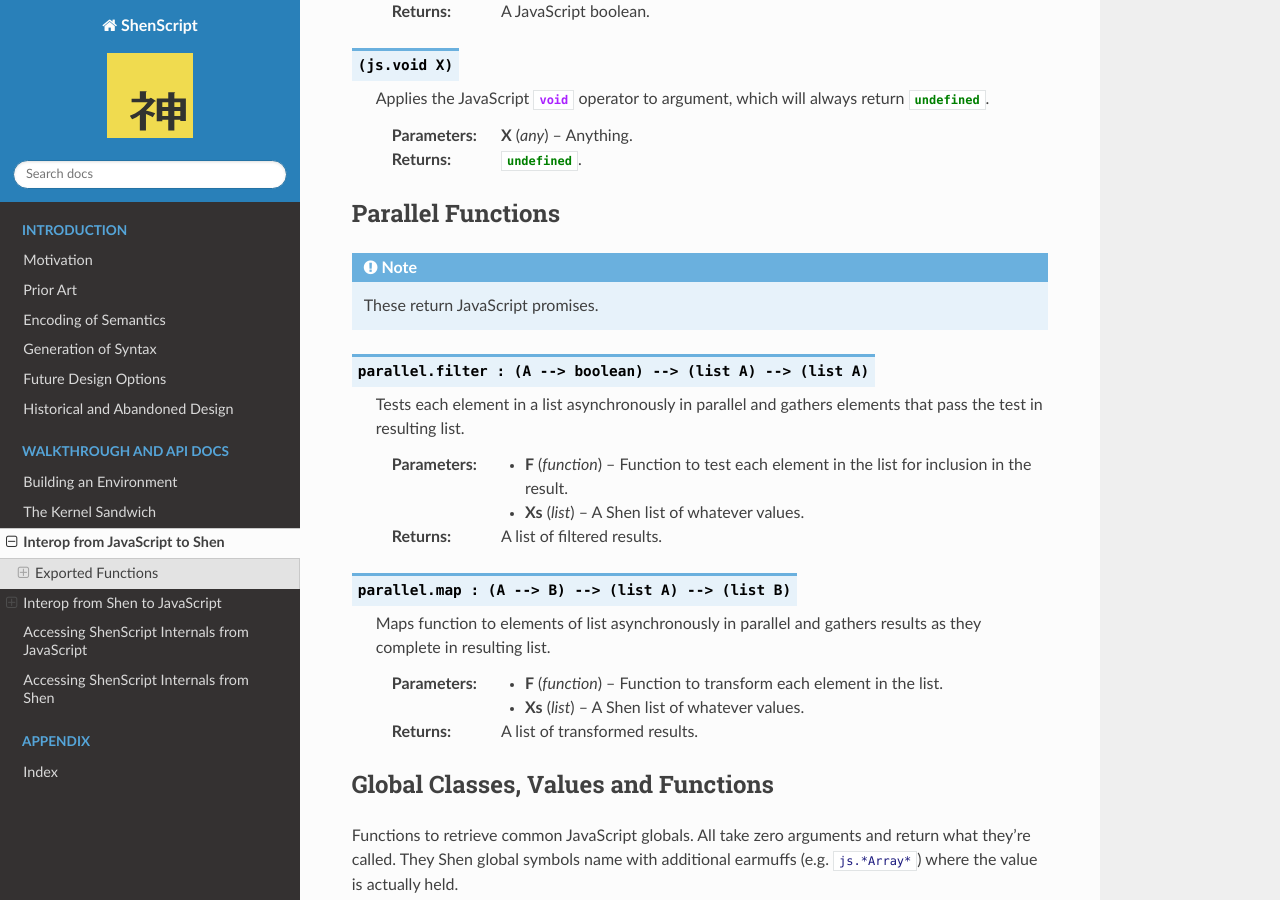
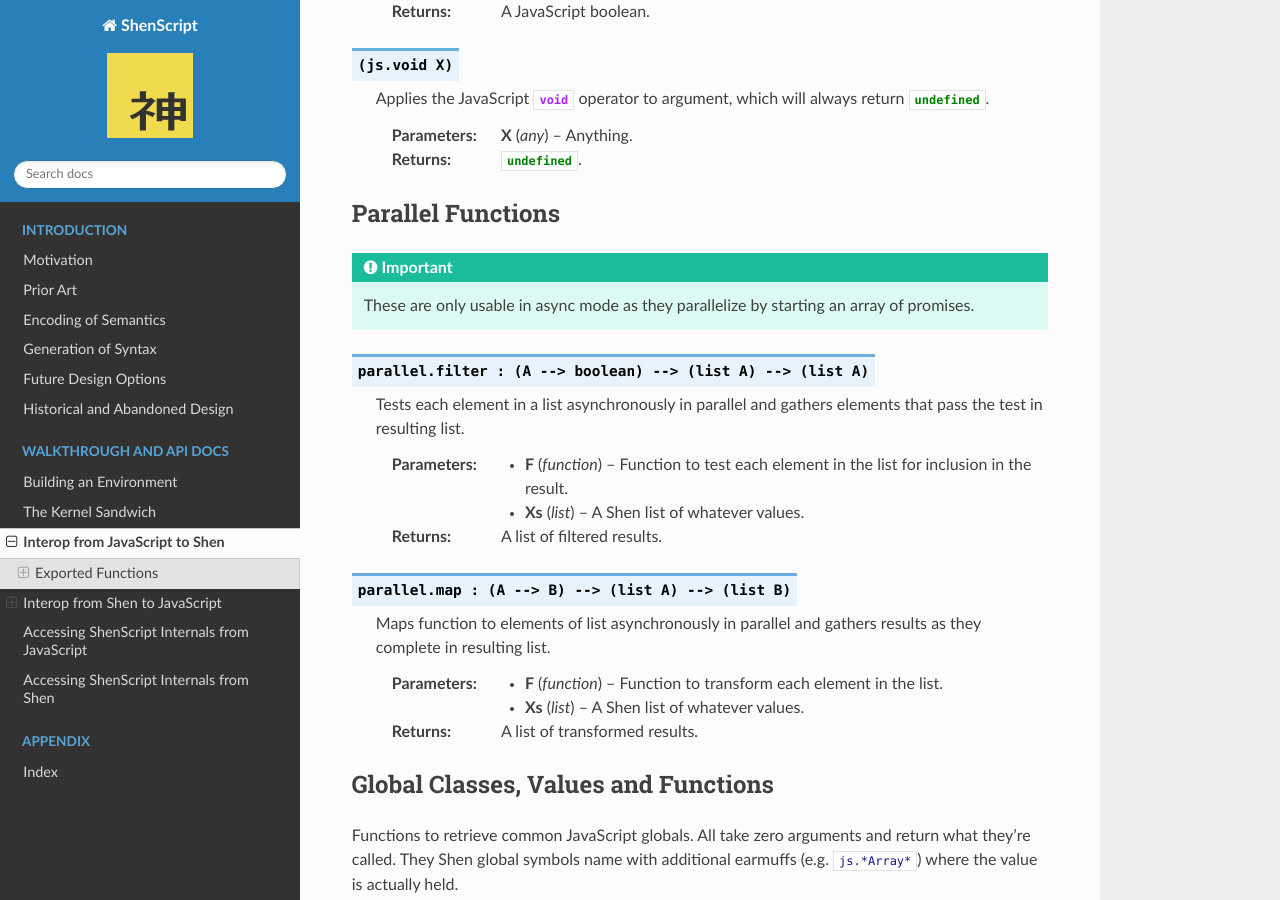
Before and after one commit to rkoeninger/ShenScript, a Sphinx documentation site: the page built from docs/interop.rst, in a window 1280 px wide and 900 px high, scrolled down 16821 px. Built offline with Sphinx 7.4.7 and the Read the Docs theme 2.0.0, drawn with Linux system fonts in a browser that asks for light colours.

Commit message:
Clarified parallel functions admonition

```diff
--- a/docs/interop.rst
+++ b/docs/interop.rst
@@ -724,7 +724,7 @@ Global Functions
 Parallel Functions
 ------------------
 
-.. note:: These return JavaScript promises.
+.. important:: These are only usable in async mode as they parallelize by starting an array of promises.
 
 .. function:: parallel.filter : (A --> boolean) --> (list A) --> (list A)
 
```
